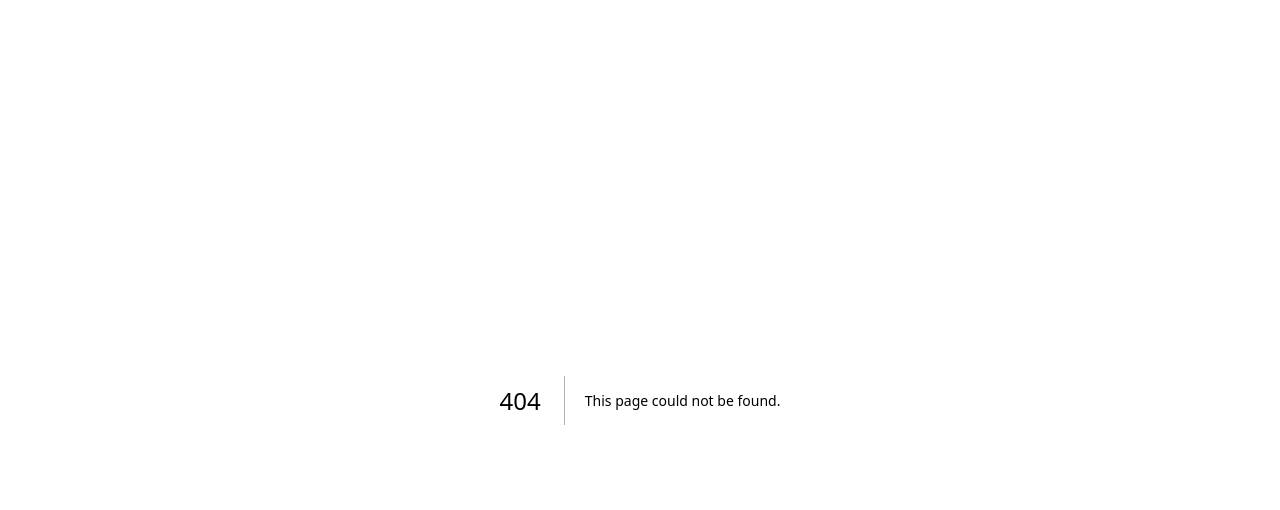
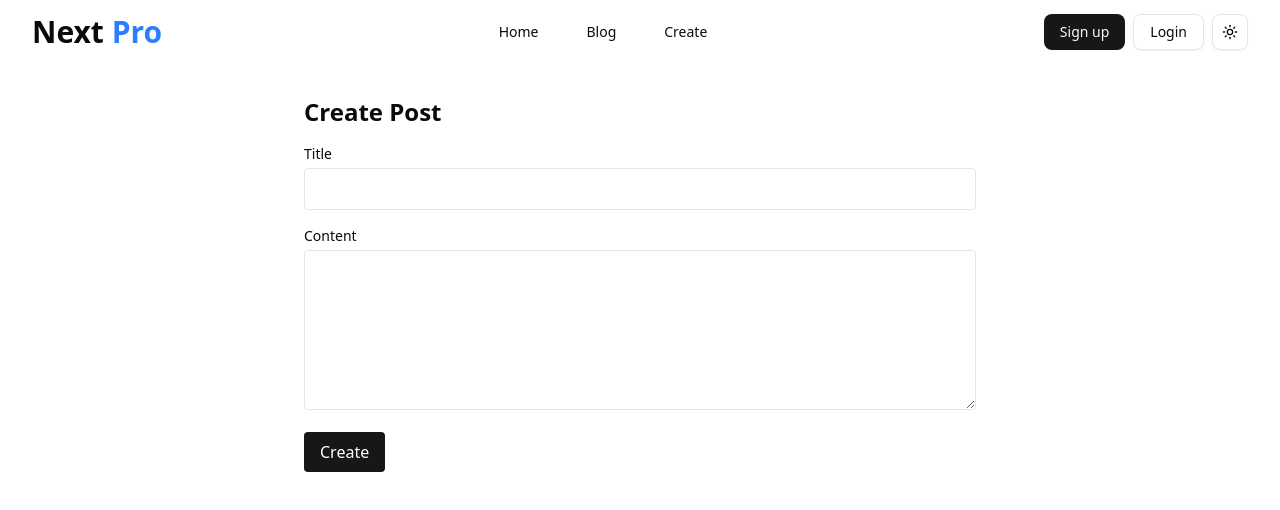
Before and after one commit to SAM129EER/Blog_App, a Next.js app: page /blog/create in a window 1280 px wide. Before the commit this address had no page. Shown: the top 510 px of the page. Built offline with nearby package versions, Linux system fonts and the light colour scheme.

Commit message:
feat: implement blog CRUD functionality with API routes and create blog page

```diff
--- /dev/null
+++ b/src/app/api/blog/[slug]/route.ts
@@ -0,0 +1,26 @@
+import { NextResponse } from "next/server";
+
+const globalAny: any = globalThis as any;
+
+export async function GET(
+  request: Request,
+  { params }: { params: { slug: string } },
+) {
+  const slug = params.slug;
+  const post = (globalAny.__BLOG_POSTS || []).find((p: any) => p.slug === slug);
+  if (!post) return NextResponse.json({ error: "Not found" }, { status: 404 });
+  return NextResponse.json(post);
+}
+
+export async function DELETE(
+  request: Request,
+  { params }: { params: { slug: string } },
+) {
+  const slug = params.slug;
+  const list = globalAny.__BLOG_POSTS || [];
+  const idx = list.findIndex((p: any) => p.slug === slug);
+  if (idx === -1)
+    return NextResponse.json({ error: "Not found" }, { status: 404 });
+  list.splice(idx, 1);
+  return NextResponse.json({ ok: true });
+}
--- /dev/null
+++ b/src/app/api/blog/route.ts
@@ -0,0 +1,42 @@
+import { NextResponse } from "next/server";
+
+type Post = { title: string; slug: string; content?: string; excerpt?: string };
+
+// Simple in-memory store for dev only
+const globalAny: any = globalThis as any;
+if (!globalAny.__BLOG_POSTS) {
+  globalAny.__BLOG_POSTS = [
+    {
+      title: "Welcome",
+      slug: "welcome",
+      excerpt: "Welcome to the blog",
+      content: "This is the first post.",
+    },
+  ] as Post[];
+}
+
+export async function GET() {
+  return NextResponse.json(globalAny.__BLOG_POSTS);
+}
+
+export async function POST(request: Request) {
+  try {
+    const body = await request.json();
+    const title = (body.title || "").toString();
+    const content = (body.content || "").toString();
+    if (!title) {
+      return NextResponse.json({ error: "Title required" }, { status: 400 });
+    }
+    const slug = title
+      .toLowerCase()
+      .replace(/[^a-z0-9]+/g, "-")
+      .replace(/(^-|-$)/g, "")
+      .slice(0, 200);
+
+    const post: Post = { title, slug, content, excerpt: content.slice(0, 120) };
+    globalAny.__BLOG_POSTS.unshift(post);
+    return NextResponse.json(post, { status: 201 });
+  } catch (err) {
+    return NextResponse.json({ error: String(err) }, { status: 500 });
+  }
+}
--- /dev/null
+++ b/src/app/blog/[slug]/page.tsx
@@ -0,0 +1,31 @@
+import { notFound } from "next/navigation";
+import { Navbar } from "@/components/web/navbar";
+
+type Post = { title: string; slug: string; content?: string };
+
+async function getPost(slug: string): Promise<Post | null> {
+  const res = await fetch(
+    `${process.env.NEXT_PUBLIC_BASE_PATH || ""}/api/blog/${slug}`,
+  );
+  if (!res.ok) return null;
+  return res.json();
+}
+
+export default async function PostPage({
+  params,
+}: {
+  params: { slug: string };
+}) {
+  const post = await getPost(params.slug);
+  if (!post) return notFound();
+
+  return (
+    <>
+      <Navbar />
+      <div className="max-w-3xl mx-auto py-8">
+        <h1 className="text-2xl font-semibold mb-4">{post.title}</h1>
+        <div className="prose">{post.content}</div>
+      </div>
+    </>
+  );
+}
--- /dev/null
+++ b/src/app/blog/create/page.tsx
@@ -0,0 +1,69 @@
+"use client";
+import { useState } from "react";
+import { useRouter } from "next/navigation";
+import { Navbar } from "@/components/web/navbar";
+
+export default function CreateBlog() {
+  const router = useRouter();
+  const [title, setTitle] = useState("");
+  const [content, setContent] = useState("");
+  const [loading, setLoading] = useState(false);
+  const [error, setError] = useState<string | null>(null);
+
+  async function handleSubmit(e: React.FormEvent) {
+    e.preventDefault();
+    setError(null);
+    setLoading(true);
+    try {
+      const res = await fetch("/api/blog", {
+        method: "POST",
+        headers: { "Content-Type": "application/json" },
+        body: JSON.stringify({ title, content }),
+      });
+      if (!res.ok) throw new Error("Failed to create post");
+      const data = await res.json();
+      router.push(`/blog/${data.slug}`);
+    } catch (err) {
+      setError(String(err));
+    } finally {
+      setLoading(false);
+    }
+  }
+
+  return (
+    <>
+      <Navbar />
+      <div className="max-w-2xl mx-auto py-8">
+        <h1 className="text-2xl font-semibold mb-4">Create Post</h1>
+        <form onSubmit={handleSubmit} className="space-y-4">
+          <div>
+            <label className="block text-sm font-medium mb-1">Title</label>
+            <input
+              value={title}
+              onChange={(e) => setTitle(e.target.value)}
+              className="w-full border rounded px-3 py-2"
+              required
+            />
+          </div>
+          <div>
+            <label className="block text-sm font-medium mb-1">Content</label>
+            <textarea
+              value={content}
+              onChange={(e) => setContent(e.target.value)}
+              className="w-full border rounded px-3 py-2 h-40"
+              required
+            />
+          </div>
+          {error && <p className="text-destructive">{error}</p>}
+          <button
+            type="submit"
+            disabled={loading}
+            className="px-4 py-2 rounded bg-primary text-white"
+          >
+            {loading ? "Creating..." : "Create"}
+          </button>
+        </form>
+      </div>
+    </>
+  );
+}
--- /dev/null
+++ b/src/app/blog/page.tsx
@@ -0,0 +1,60 @@
+"use client";
+import { useEffect, useState } from "react";
+import Link from "next/link";
+import { Navbar } from "@/components/web/navbar";
+
+type Post = { title: string; slug: string; excerpt?: string };
+
+export default function BlogPage() {
+  const [posts, setPosts] = useState<Post[]>([]);
+  const [loading, setLoading] = useState(true);
+  const [error, setError] = useState<string | null>(null);
+
+  useEffect(() => {
+    let mounted = true;
+    setLoading(true);
+    fetch("/api/blog")
+      .then((r) => r.json())
+      .then((data) => {
+        if (!mounted) return;
+        setPosts(data || []);
+      })
+      .catch((e) => setError(String(e)))
+      .finally(() => mounted && setLoading(false));
+    return () => {
+      mounted = false;
+    };
+  }, []);
+
+  return (
+    <>
+      <Navbar />
+      <div className="max-w-3xl mx-auto py-8">
+        <div className="flex items-center justify-between mb-6">
+          <h1 className="text-2xl font-semibold">Blog</h1>
+          <Link href="/blog/create" className="text-sm text-primary">
+            Create post
+          </Link>
+        </div>
+
+        {loading && <p>Loading...</p>}
+        {error && <p className="text-destructive">{error}</p>}
+
+        {!loading && !posts.length && <p>No posts yet.</p>}
+
+        <ul className="space-y-4">
+          {posts.map((p) => (
+            <li key={p.slug} className="p-4 border rounded">
+              <Link href={`/blog/${p.slug}`} className="block">
+                <h2 className="font-medium text-lg">{p.title}</h2>
+                {p.excerpt && (
+                  <p className="text-sm text-muted-foreground">{p.excerpt}</p>
+                )}
+              </Link>
+            </li>
+          ))}
+        </ul>
+      </div>
+    </>
+  );
+}
--- a/src/components/web/navbar.tsx
+++ b/src/components/web/navbar.tsx
@@ -21,7 +21,10 @@ export function Navbar() {
         <Link href="/blog" className={buttonVariants({ variant: "ghost" })}>
           Blog
         </Link>
-        <Link href="/create" className={buttonVariants({ variant: "ghost" })}>
+        <Link
+          href="/blog/create"
+          className={buttonVariants({ variant: "ghost" })}
+        >
           Create
         </Link>
       </div>
@@ -39,7 +42,7 @@ export function Navbar() {
         >
           Login
         </Link>
-        <ThemeToggle/>
+        <ThemeToggle />
       </div>
     </nav>
   );
```
